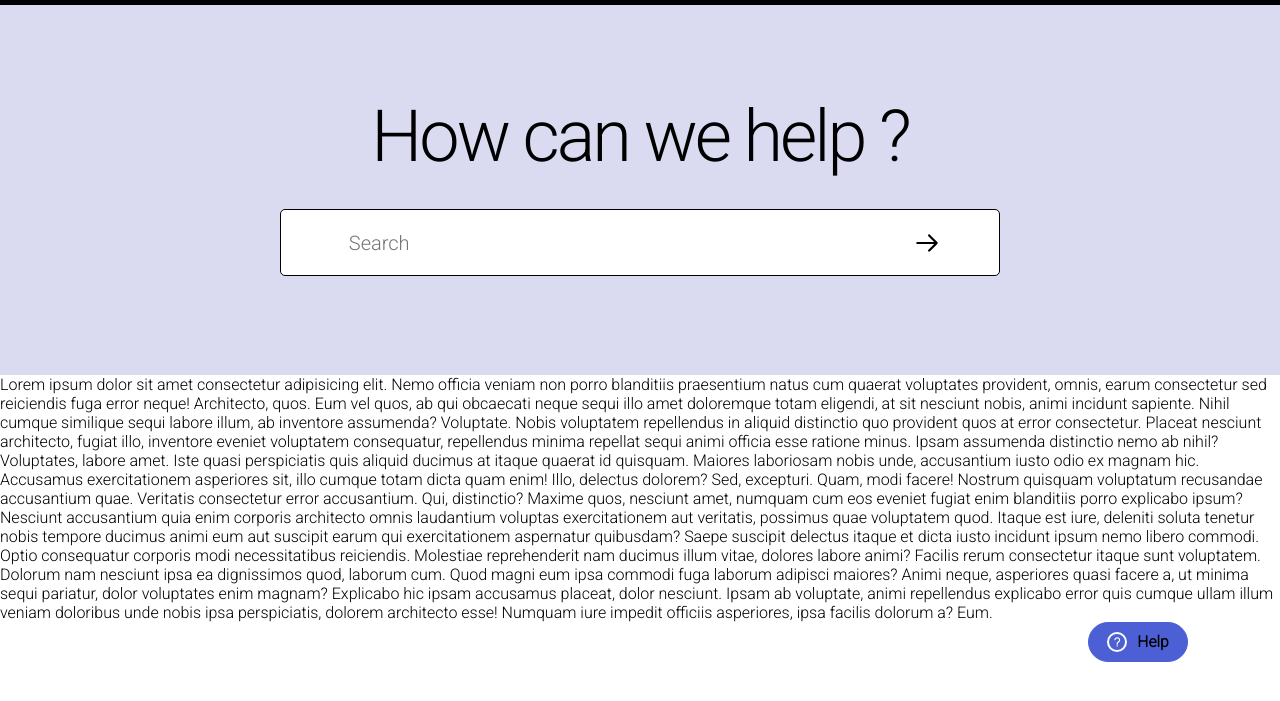
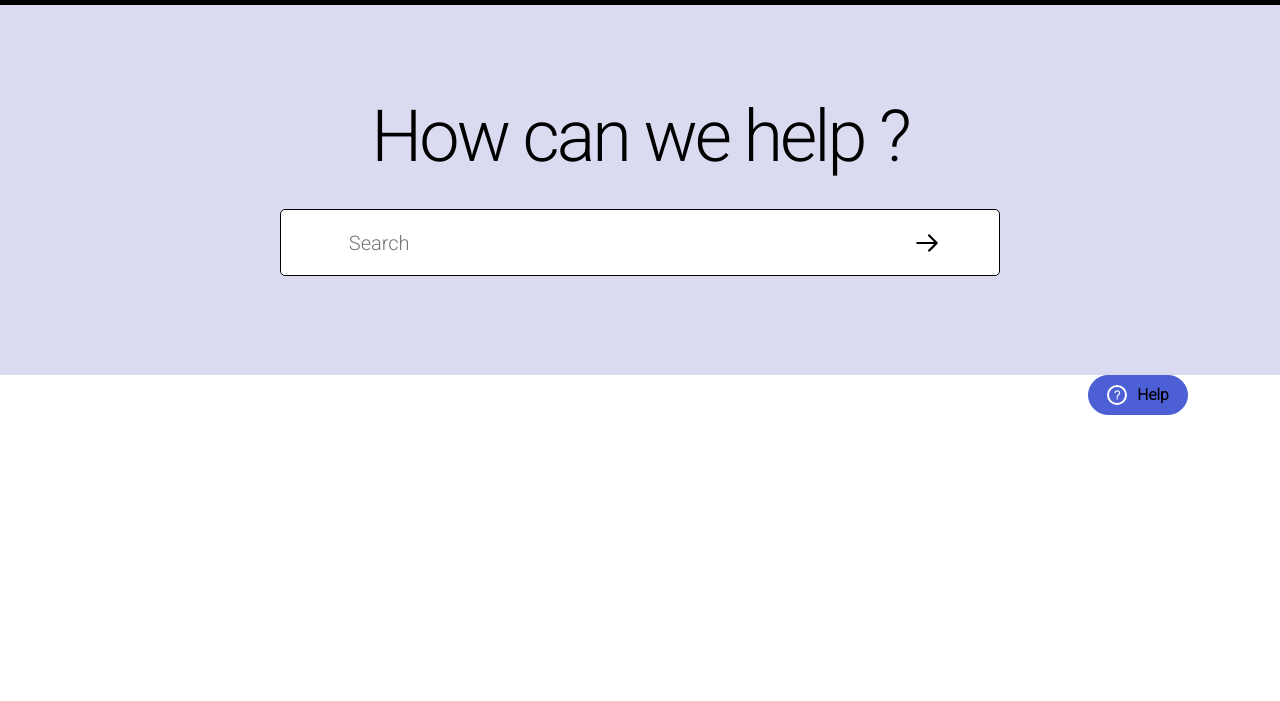
Before and after one commit to voidrak/Abstract-Clone, a plain HTML site: page index.html in a window 1280 px wide. Shown: the part 83-784 px from the top of the page. Drawn offline with nearby package versions, Linux system fonts and the light colour scheme.

Commit message:
fix bugs

```diff
--- a/index.html
+++ b/index.html
@@ -73,36 +73,8 @@
 
         </div>
 
-        <div class="test">
-            <p> Lorem ipsum dolor sit amet consectetur adipisicing elit. Nemo officia veniam non porro blanditiis
-                praesentium natus cum quaerat voluptates provident, omnis, earum consectetur sed reiciendis fuga error
-                neque! Architecto, quos.
-                Eum vel quos, ab qui obcaecati neque sequi illo amet doloremque totam eligendi, at sit nesciunt nobis,
-                animi incidunt sapiente. Nihil cumque similique sequi labore illum, ab inventore assumenda? Voluptate.
-                Nobis voluptatem repellendus in aliquid distinctio quo provident quos at error consectetur. Placeat
-                nesciunt architecto, fugiat illo, inventore eveniet voluptatem consequatur, repellendus minima repellat
-                sequi animi officia esse ratione minus.
-                Ipsam assumenda distinctio nemo ab nihil? Voluptates, labore amet. Iste quasi perspiciatis quis aliquid
-                ducimus at itaque quaerat id quisquam. Maiores laboriosam nobis unde, accusantium iusto odio ex magnam
-                hic.
-                Accusamus exercitationem asperiores sit, illo cumque totam dicta quam enim! Illo, delectus dolorem? Sed,
-                excepturi. Quam, modi facere! Nostrum quisquam voluptatum recusandae accusantium quae. Veritatis
-                consectetur error accusantium. Qui, distinctio?
-                Maxime quos, nesciunt amet, numquam cum eos eveniet fugiat enim blanditiis porro explicabo ipsum?
-                Nesciunt accusantium quia enim corporis architecto omnis laudantium voluptas exercitationem aut
-                veritatis, possimus quae voluptatem quod.
-                Itaque est iure, deleniti soluta tenetur nobis tempore ducimus animi eum aut suscipit earum qui
-                exercitationem aspernatur quibusdam? Saepe suscipit delectus itaque et dicta iusto incidunt ipsum nemo
-                libero commodi.
-                Optio consequatur corporis modi necessitatibus reiciendis. Molestiae reprehenderit nam ducimus illum
-                vitae, dolores labore animi? Facilis rerum consectetur itaque sunt voluptatem. Dolorum nam nesciunt ipsa
-                ea dignissimos quod, laborum cum.
-                Quod magni eum ipsa commodi fuga laborum adipisci maiores? Animi neque, asperiores quasi facere a, ut
-                minima sequi pariatur, dolor voluptates enim magnam? Explicabo hic ipsam accusamus placeat, dolor
-                nesciunt.
-                Ipsam ab voluptate, animi repellendus explicabo error quis cumque ullam illum veniam doloribus unde
-                nobis ipsa perspiciatis, dolorem architecto esse! Numquam iure impedit officiis asperiores, ipsa facilis
-                dolorum a? Eum.</p>
+        <div class="list-container">
+
         </div>
     </main>
 
--- a/style.css
+++ b/style.css
@@ -83,7 +83,7 @@ header .container {
   flex-flow: column nowrap;
   justify-content: center;
   align-items: center;
-  /* margin-right: 1em; */
+  /* margin-right: 2em; */
 
   /* margin-left: 1em; */
 }
@@ -246,6 +246,9 @@ header .container {
     white-space: nowrap;
     /* transform: translateY(5px); */
   }
+  .search {
+    margin-right: 0;
+  }
 }
 
 /* min-width: 769px  */
```
